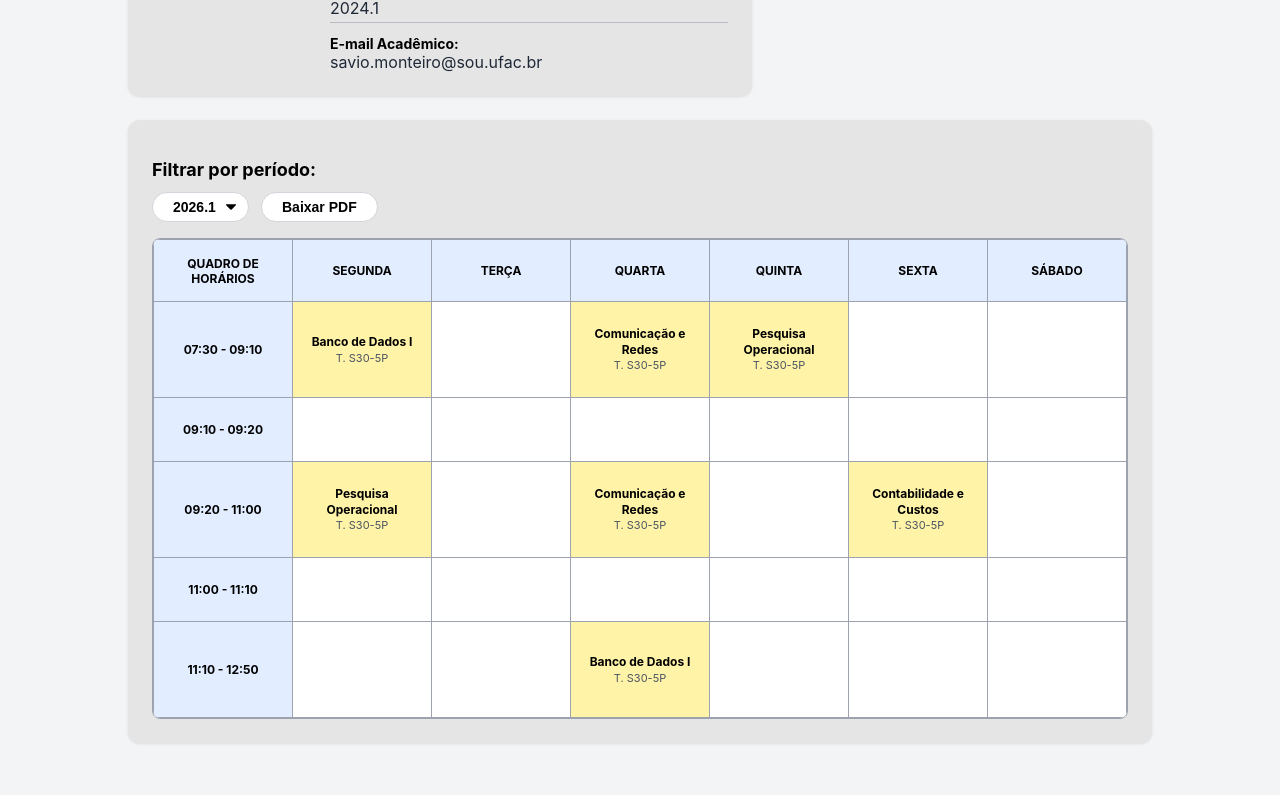
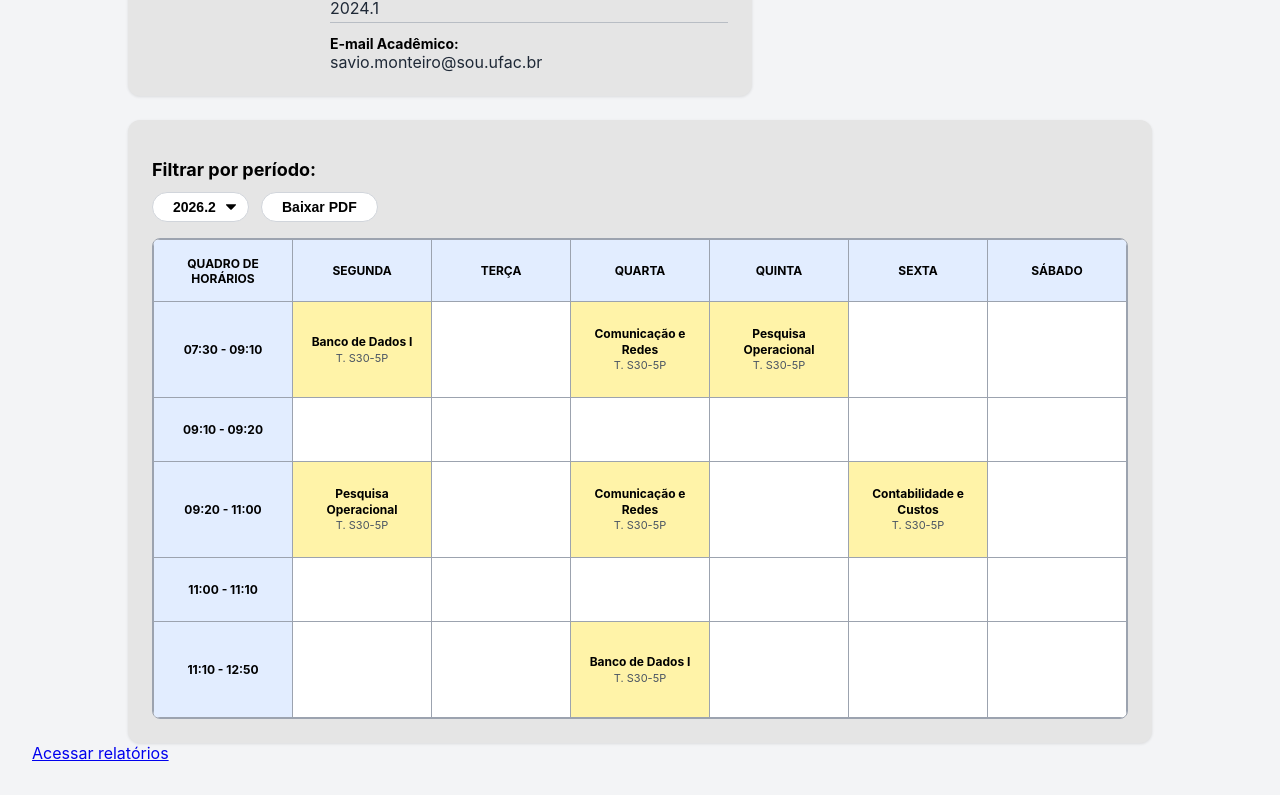
Before and after one commit to Edwiller/Portal-do-Aluno-, a plain HTML site: page index.html in a window 1280 px wide. Shown: the part 318-1113 px from the top of the page. Drawn offline with Linux system fonts and the light colour scheme.

Commit message:
ajustando os períodos e adicionando link para relatórios - REF #03

```diff
--- a/index.html
+++ b/index.html
@@ -49,10 +49,11 @@
                 <h2 class="filter-title">Filtrar por período:</h2>
                 <div class="filter-controls">
                     <select name="periodos" id="periodos">
+                        <option value="2026.2">2026.2</option>
                         <option value="2026.1">2026.1</option>
-                        <option value="2026.2">2026.2</option>
+                        <option value="2025.2">2025.2</option>
                         <option value="2025.1">2025.1</option>
-                        <option value="2025.2">2025.2</option>
+                        <option value="2024.2">2024.2</option>
                         <option value="2024.1">2024.1</option>
                     </select>
                     <button type="button" class="btn-pdf">Baixar PDF</button>
@@ -119,6 +120,7 @@
                             <td></td>
                         </tr>
                     </tbody>
+
                 </table>
             </div>
 
@@ -126,6 +128,8 @@
 
     </div>
 
+    <a href="relatorios/relatorios.html" class="back-link">Acessar relatórios</a>
+
 </body>
 
 </html>
```
